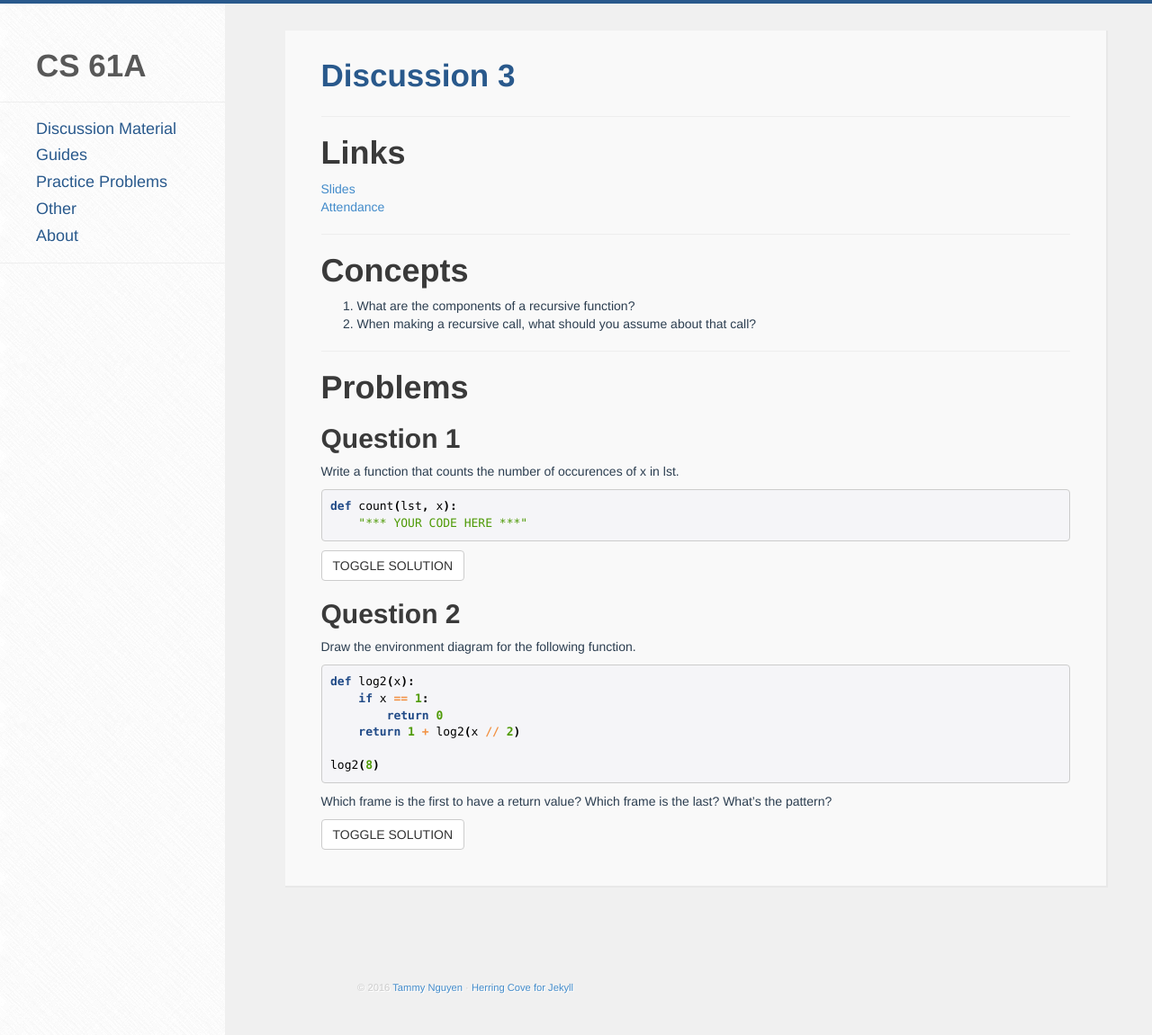
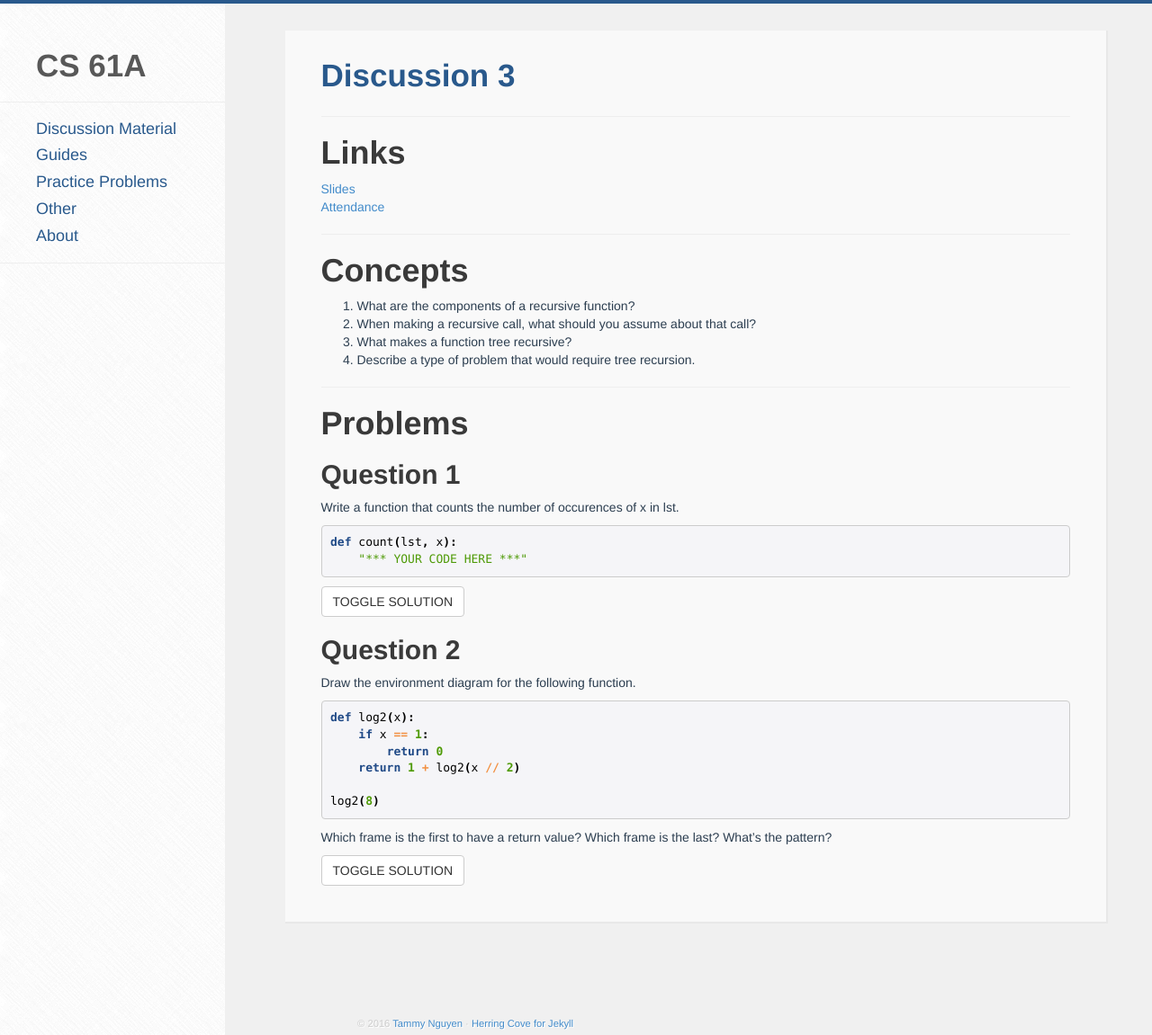
Before and after one commit to tammydonguyen/cs61a, a Jekyll site: the page built from discussion/_posts/2016-06-30-disc03.markdown, in a window 1280 px wide and 1151 px high. Shown: the whole window at 90% size. Built offline with Jekyll 4.4.1, drawn with Linux system fonts in a browser that asks for light colours; nearby versions of some CDN libraries.

Commit message:
add more concept questions

```diff
--- a/discussion/_posts/2016-06-30-disc03.markdown
+++ b/discussion/_posts/2016-06-30-disc03.markdown
@@ -14,6 +14,8 @@ categories: discussion
 # Concepts
 1. What are the components of a recursive function?
 2. When making a recursive call, what should you assume about that call?
+3. What makes a function tree recursive?
+4. Describe a type of problem that would require tree recursion.
 
 ---
 
```
